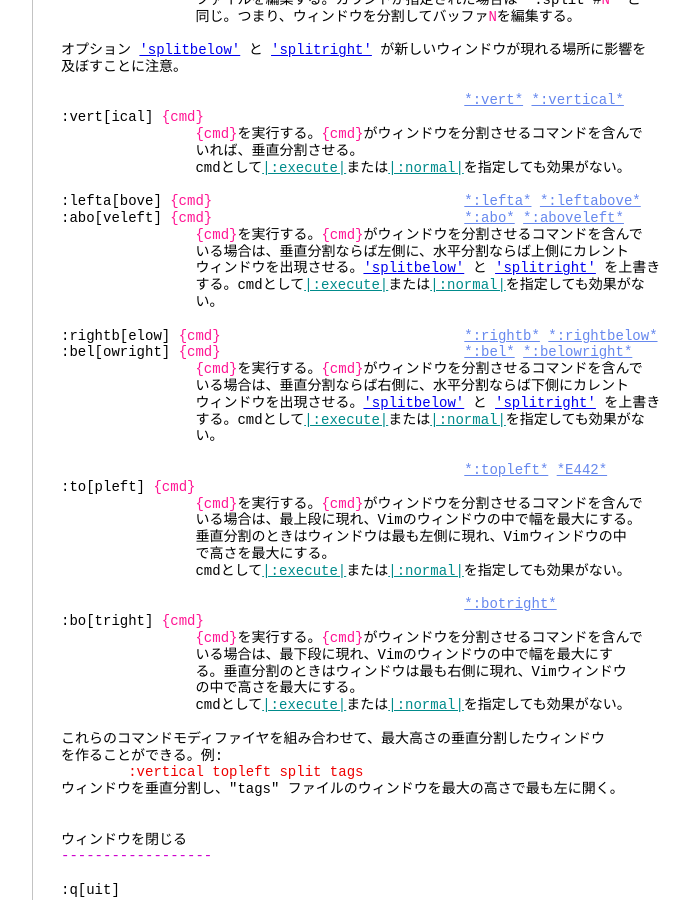
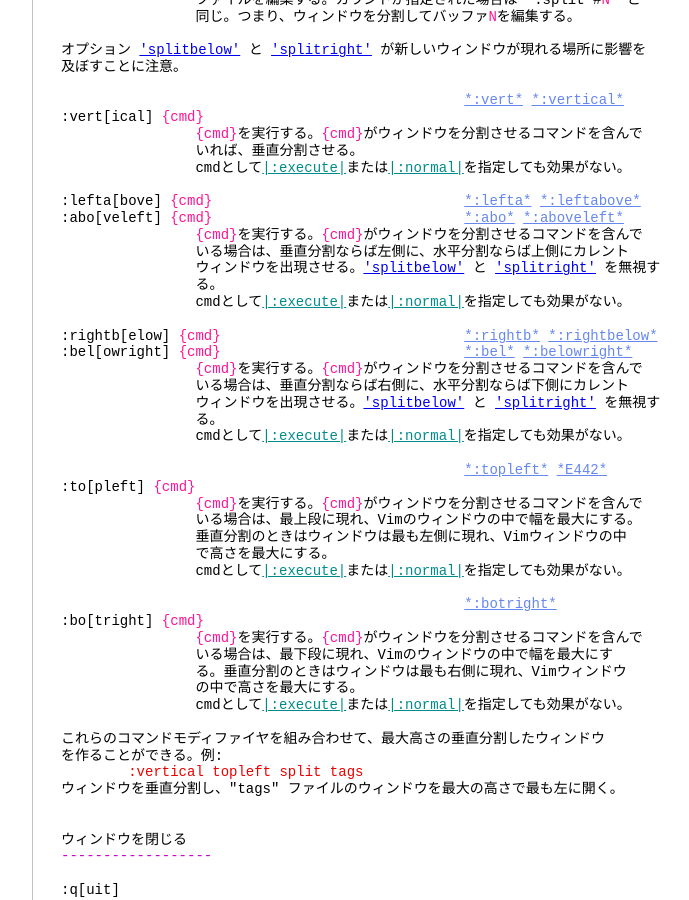
Before and after one commit to vim-jp/vimdoc-ja, a Jekyll site: the page built from windows.html, in a window 1280 px wide and 900 px high, scrolled down 3970 px. Shown: the whole window, without its empty margins (340-1029 px from the left). Built offline with Jekyll 4.4.1, drawn with Linux system fonts in a browser that asks for light colours; nearby versions of some CDN libraries; comment, search, counter and statistics services are not loaded.

Commit message:
Generated by Travis JOB 86.1
https://travis-ci.org/vim-jp/vimdoc-ja-working/builds/160993009

```diff
--- a/windows.html
+++ b/windows.html
@@ -241,17 +241,17 @@ Buf/Win Enter/Leave 時のオートコマンド<a class="Identifier" href="autoc
 :abo[veleft]&nbsp;<span class="Special">{cmd}</span>&nbsp;&nbsp;&nbsp;&nbsp;&nbsp;&nbsp;&nbsp;&nbsp;&nbsp;&nbsp;&nbsp;&nbsp;&nbsp;&nbsp;&nbsp;&nbsp;&nbsp;&nbsp;&nbsp;&nbsp;&nbsp;&nbsp;&nbsp;&nbsp;&nbsp;&nbsp;&nbsp;&nbsp;&nbsp;&nbsp;<a class="Constant" href="windows.html#:abo" name=":abo">*:abo*</a>&nbsp;<a class="Constant" href="windows.html#:aboveleft" name=":aboveleft">*:aboveleft*</a><br>
 &nbsp;&nbsp;&nbsp;&nbsp;&nbsp;&nbsp;&nbsp;&nbsp;&nbsp;&nbsp;&nbsp;&nbsp;&nbsp;&nbsp;&nbsp;&nbsp;<span class="Special">{cmd}</span>を実行する。<span class="Special">{cmd}</span>がウィンドウを分割させるコマンドを含んで<br>
 &nbsp;&nbsp;&nbsp;&nbsp;&nbsp;&nbsp;&nbsp;&nbsp;&nbsp;&nbsp;&nbsp;&nbsp;&nbsp;&nbsp;&nbsp;&nbsp;いる場合は、垂直分割ならば左側に、水平分割ならば上側にカレント<br>
-&nbsp;&nbsp;&nbsp;&nbsp;&nbsp;&nbsp;&nbsp;&nbsp;&nbsp;&nbsp;&nbsp;&nbsp;&nbsp;&nbsp;&nbsp;&nbsp;ウィンドウを出現させる。<a class="Type" href="options.html#'splitbelow'">'splitbelow'</a>&nbsp;と&nbsp;<a class="Type" href="options.html#'splitright'">'splitright'</a>&nbsp;を上書き<br>
-&nbsp;&nbsp;&nbsp;&nbsp;&nbsp;&nbsp;&nbsp;&nbsp;&nbsp;&nbsp;&nbsp;&nbsp;&nbsp;&nbsp;&nbsp;&nbsp;する。cmdとして<a class="Identifier" href="eval.html#:execute">|:execute|</a>または<a class="Identifier" href="various.html#:normal">|:normal|</a>を指定しても効果がな<br>
-&nbsp;&nbsp;&nbsp;&nbsp;&nbsp;&nbsp;&nbsp;&nbsp;&nbsp;&nbsp;&nbsp;&nbsp;&nbsp;&nbsp;&nbsp;&nbsp;い。<br>
+&nbsp;&nbsp;&nbsp;&nbsp;&nbsp;&nbsp;&nbsp;&nbsp;&nbsp;&nbsp;&nbsp;&nbsp;&nbsp;&nbsp;&nbsp;&nbsp;ウィンドウを出現させる。<a class="Type" href="options.html#'splitbelow'">'splitbelow'</a>&nbsp;と&nbsp;<a class="Type" href="options.html#'splitright'">'splitright'</a>&nbsp;を無視す<br>
+&nbsp;&nbsp;&nbsp;&nbsp;&nbsp;&nbsp;&nbsp;&nbsp;&nbsp;&nbsp;&nbsp;&nbsp;&nbsp;&nbsp;&nbsp;&nbsp;る。<br>
+&nbsp;&nbsp;&nbsp;&nbsp;&nbsp;&nbsp;&nbsp;&nbsp;&nbsp;&nbsp;&nbsp;&nbsp;&nbsp;&nbsp;&nbsp;&nbsp;cmdとして<a class="Identifier" href="eval.html#:execute">|:execute|</a>または<a class="Identifier" href="various.html#:normal">|:normal|</a>を指定しても効果がない。<br>
 <br>
 :rightb[elow]&nbsp;<span class="Special">{cmd}</span>&nbsp;&nbsp;&nbsp;&nbsp;&nbsp;&nbsp;&nbsp;&nbsp;&nbsp;&nbsp;&nbsp;&nbsp;&nbsp;&nbsp;&nbsp;&nbsp;&nbsp;&nbsp;&nbsp;&nbsp;&nbsp;&nbsp;&nbsp;&nbsp;&nbsp;&nbsp;&nbsp;&nbsp;&nbsp;<a class="Constant" href="windows.html#:rightb" name=":rightb">*:rightb*</a>&nbsp;<a class="Constant" href="windows.html#:rightbelow" name=":rightbelow">*:rightbelow*</a><br>
 :bel[owright]&nbsp;<span class="Special">{cmd}</span>&nbsp;&nbsp;&nbsp;&nbsp;&nbsp;&nbsp;&nbsp;&nbsp;&nbsp;&nbsp;&nbsp;&nbsp;&nbsp;&nbsp;&nbsp;&nbsp;&nbsp;&nbsp;&nbsp;&nbsp;&nbsp;&nbsp;&nbsp;&nbsp;&nbsp;&nbsp;&nbsp;&nbsp;&nbsp;<a class="Constant" href="windows.html#:bel" name=":bel">*:bel*</a>&nbsp;<a class="Constant" href="windows.html#:belowright" name=":belowright">*:belowright*</a><br>
 &nbsp;&nbsp;&nbsp;&nbsp;&nbsp;&nbsp;&nbsp;&nbsp;&nbsp;&nbsp;&nbsp;&nbsp;&nbsp;&nbsp;&nbsp;&nbsp;<span class="Special">{cmd}</span>を実行する。<span class="Special">{cmd}</span>がウィンドウを分割させるコマンドを含んで<br>
 &nbsp;&nbsp;&nbsp;&nbsp;&nbsp;&nbsp;&nbsp;&nbsp;&nbsp;&nbsp;&nbsp;&nbsp;&nbsp;&nbsp;&nbsp;&nbsp;いる場合は、垂直分割ならば右側に、水平分割ならば下側にカレント<br>
-&nbsp;&nbsp;&nbsp;&nbsp;&nbsp;&nbsp;&nbsp;&nbsp;&nbsp;&nbsp;&nbsp;&nbsp;&nbsp;&nbsp;&nbsp;&nbsp;ウィンドウを出現させる。<a class="Type" href="options.html#'splitbelow'">'splitbelow'</a>&nbsp;と&nbsp;<a class="Type" href="options.html#'splitright'">'splitright'</a>&nbsp;を上書き<br>
-&nbsp;&nbsp;&nbsp;&nbsp;&nbsp;&nbsp;&nbsp;&nbsp;&nbsp;&nbsp;&nbsp;&nbsp;&nbsp;&nbsp;&nbsp;&nbsp;する。cmdとして<a class="Identifier" href="eval.html#:execute">|:execute|</a>または<a class="Identifier" href="various.html#:normal">|:normal|</a>を指定しても効果がな<br>
-&nbsp;&nbsp;&nbsp;&nbsp;&nbsp;&nbsp;&nbsp;&nbsp;&nbsp;&nbsp;&nbsp;&nbsp;&nbsp;&nbsp;&nbsp;&nbsp;い。<br>
+&nbsp;&nbsp;&nbsp;&nbsp;&nbsp;&nbsp;&nbsp;&nbsp;&nbsp;&nbsp;&nbsp;&nbsp;&nbsp;&nbsp;&nbsp;&nbsp;ウィンドウを出現させる。<a class="Type" href="options.html#'splitbelow'">'splitbelow'</a>&nbsp;と&nbsp;<a class="Type" href="options.html#'splitright'">'splitright'</a>&nbsp;を無視す<br>
+&nbsp;&nbsp;&nbsp;&nbsp;&nbsp;&nbsp;&nbsp;&nbsp;&nbsp;&nbsp;&nbsp;&nbsp;&nbsp;&nbsp;&nbsp;&nbsp;る。<br>
+&nbsp;&nbsp;&nbsp;&nbsp;&nbsp;&nbsp;&nbsp;&nbsp;&nbsp;&nbsp;&nbsp;&nbsp;&nbsp;&nbsp;&nbsp;&nbsp;cmdとして<a class="Identifier" href="eval.html#:execute">|:execute|</a>または<a class="Identifier" href="various.html#:normal">|:normal|</a>を指定しても効果がない。<br>
 <br>
 &nbsp;&nbsp;&nbsp;&nbsp;&nbsp;&nbsp;&nbsp;&nbsp;&nbsp;&nbsp;&nbsp;&nbsp;&nbsp;&nbsp;&nbsp;&nbsp;&nbsp;&nbsp;&nbsp;&nbsp;&nbsp;&nbsp;&nbsp;&nbsp;&nbsp;&nbsp;&nbsp;&nbsp;&nbsp;&nbsp;&nbsp;&nbsp;&nbsp;&nbsp;&nbsp;&nbsp;&nbsp;&nbsp;&nbsp;&nbsp;&nbsp;&nbsp;&nbsp;&nbsp;&nbsp;&nbsp;&nbsp;&nbsp;<a class="Constant" href="windows.html#:topleft" name=":topleft">*:topleft*</a>&nbsp;<a class="Constant" href="windows.html#E442" name="E442">*E442*</a><br>
 :to[pleft]&nbsp;<span class="Special">{cmd}</span><br>
```
